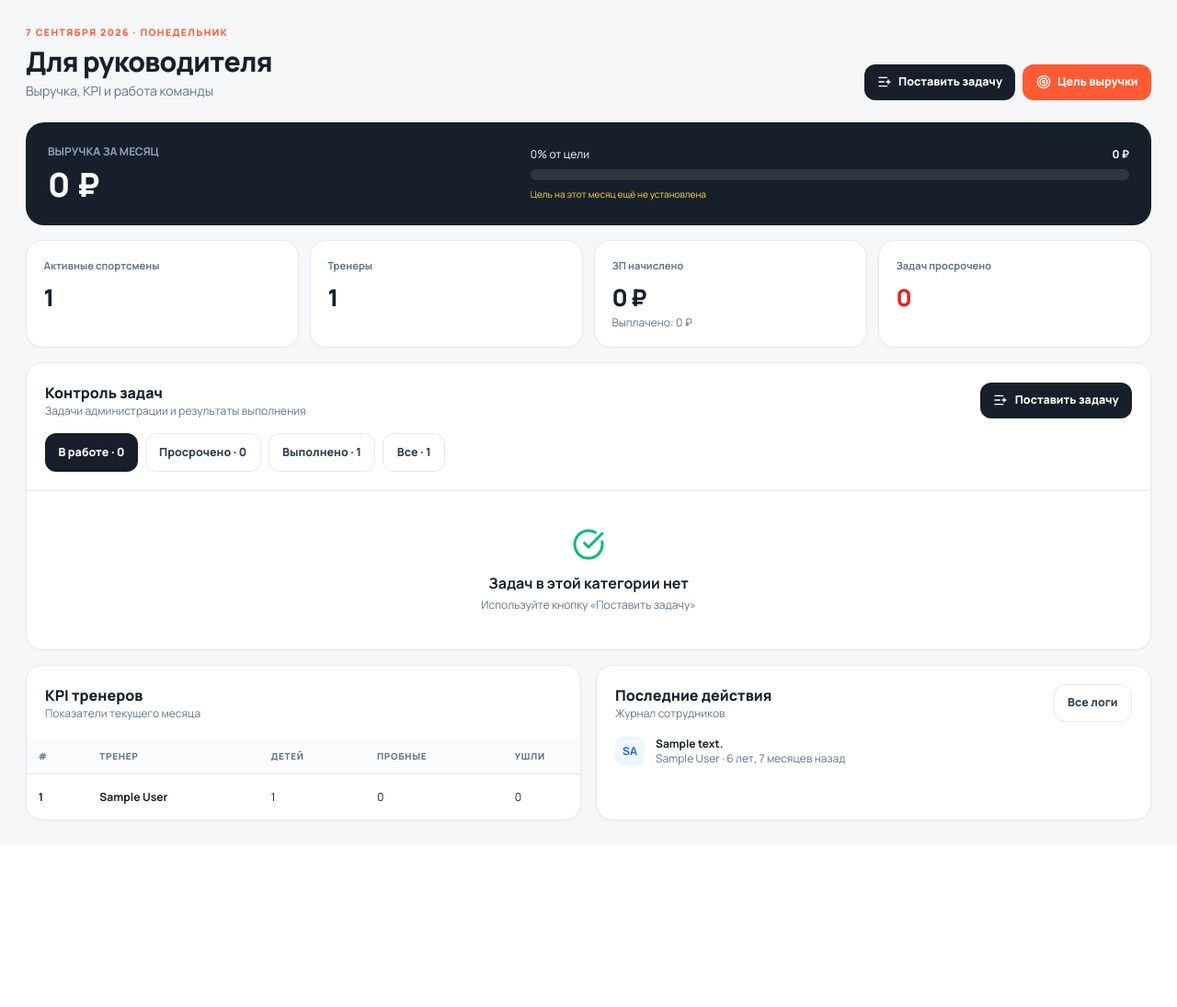
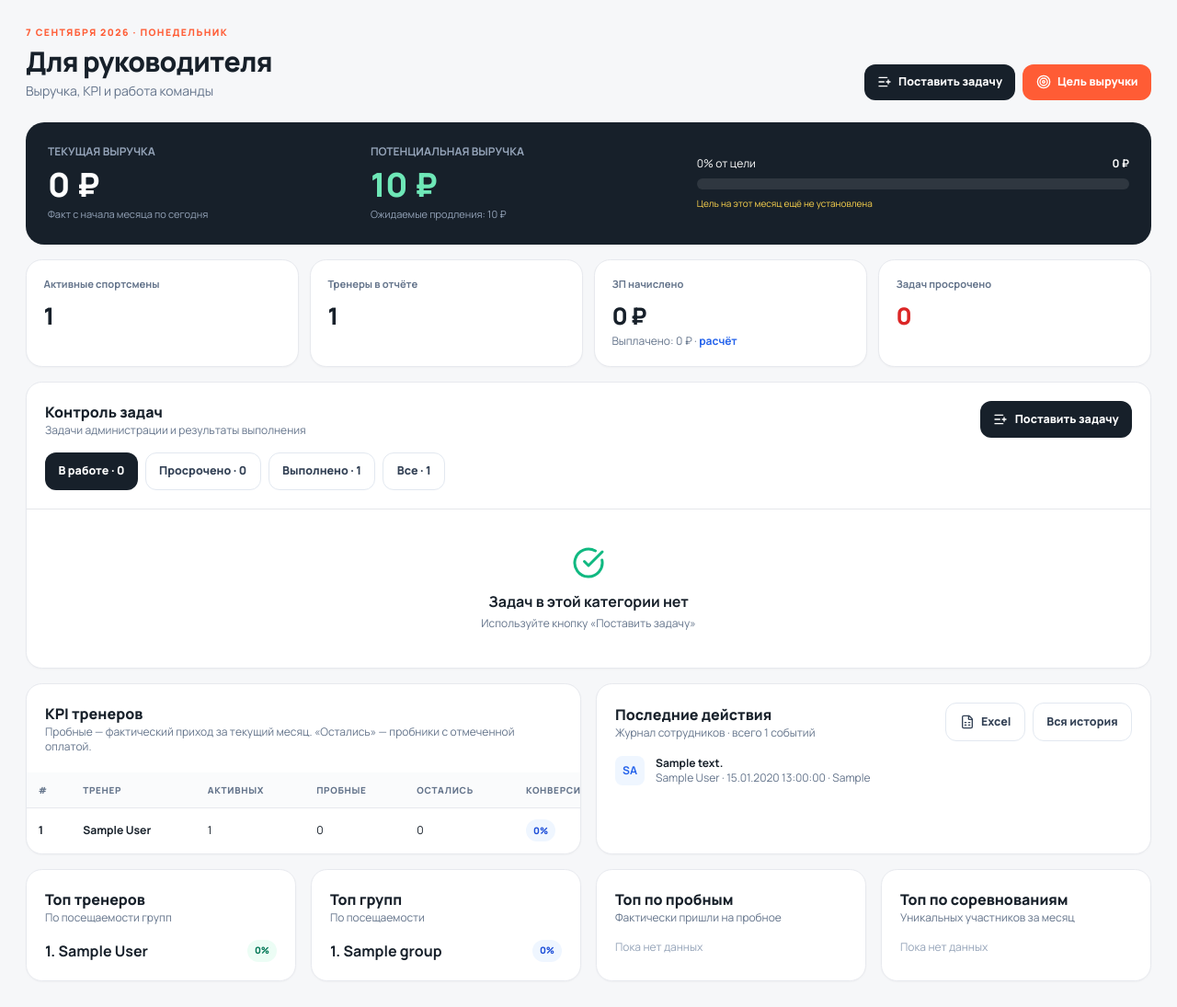
Before and after one commit to EscapingKotaro/SuperMeatCHV, a Django app: page /boss/ in a window 1280 px wide. Shown: the part 69-1164 px from the top of the page at 92% size. Before the commit the page ends 962 px from the top, so only its background shows below. Run offline with Django 5.2, Linux system fonts and the light colour scheme; a user stored in the database is signed in; data comes from the database, SQL or seed files in the repository; tables that the repository leaves empty hold one stand-in row (values such as "Sample post"); some libraries are stand-ins or nearby versions.

Commit message:
Update boss.html

```diff
--- a/crm/templates/crm/boss.html
+++ b/crm/templates/crm/boss.html
@@ -11,15 +11,27 @@
 {% endblock %}
 {% block content %}
 <section class="mb-4 overflow-hidden rounded-[1.25rem] bg-[#17202A] p-6 text-white">
-    <div class="grid gap-6 md:grid-cols-[1fr_1.3fr]">
-        <div>
-            <p class="text-xs font-bold text-slate-400">ВЫРУЧКА ЗА МЕСЯЦ</p>
-            <p class="mt-2 text-4xl font-extrabold">{{ revenue }} ₽</p>
+    <div class="grid gap-6 lg:grid-cols-[1.45fr_1fr]">
+        <div class="grid gap-5 sm:grid-cols-2">
+            <div>
+                <p class="text-xs font-bold text-slate-400">ТЕКУЩАЯ ВЫРУЧКА</p>
+                <p class="mt-2 text-4xl font-extrabold">{{ revenue|floatformat:0 }} ₽</p>
+                <p class="mt-1 text-[11px] text-slate-400">Факт с начала месяца по сегодня</p>
+            </div>
+
+            <div>
+                <p class="text-xs font-bold text-slate-400">ПОТЕНЦИАЛЬНАЯ ВЫРУЧКА</p>
+                <p class="mt-2 text-4xl font-extrabold text-emerald-300">{{ potential_revenue|floatformat:0 }} ₽</p>
+                <p class="mt-1 text-[11px] text-slate-400">
+                    Ожидаемые продления: {{ expected_revenue|floatformat:0 }} ₽
+                </p>
+            </div>
         </div>
+
         <div class="self-center">
             <div class="mb-2 flex justify-between text-xs">
                 <span>{{ target_percent }}% от цели</span>
-                <b>{{ target_amount }} ₽</b>
+                <b>{{ target_amount|floatformat:0 }} ₽</b>
             </div>
             <div class="h-3 overflow-hidden rounded-full bg-white/10">
                 <div class="h-full rounded-full bg-[#FF5C35]" style="width:{{ target_percent }}%">
@@ -31,20 +43,27 @@
         </div>
     </div>
 </section>
+
 <div class="mb-4 grid gap-3 sm:grid-cols-2 xl:grid-cols-4">
     <div class="card metric">
         <p class="metric-label">Активные спортсмены</p>
         <p class="metric-value">{{ active_count }}</p>
     </div>
+
     <div class="card metric">
-        <p class="metric-label">Тренеры</p>
+        <p class="metric-label">Тренеры в отчёте</p>
         <p class="metric-value">{{ trainer_rows|length }}</p>
     </div>
+
     <div class="card metric">
         <p class="metric-label">ЗП начислено</p>
-        <p class="metric-value">{{ salaries }} ₽</p>
-        <p class="text-xs text-slate-500">Выплачено: {{ salary_paid }} ₽</p>
+        <p class="metric-value">{{ salaries|floatformat:0 }} ₽</p>
+        <p class="text-xs text-slate-500">
+            Выплачено: {{ salary_paid|floatformat:0 }} ₽ ·
+            <a href="{% url 'salaries' %}" class="font-bold text-blue-600">расчёт</a>
+        </p>
     </div>
+
     <div class="card metric">
         <p class="metric-label">Задач просрочено</p>
         <p class="metric-value text-red-600">{{ overdue_tasks }}</p>
@@ -209,18 +228,23 @@
     <section class="card overflow-hidden">
         <div class="p-5">
             <h2 class="font-extrabold">KPI тренеров</h2>
-            <p class="text-xs text-slate-500">Показатели текущего месяца</p>
+            <p class="text-xs text-slate-500">
+                Пробные — фактический приход за текущий месяц.
+                «Остались» — пробники с отмеченной оплатой.
+            </p>
         </div>
         <div class="table-wrap">
-            <table class="data-table">
+            <table class="data-table min-w-[900px]">
                 <thead>
                     <tr>
                         <th>#</th>
                         <th>Тренер</th>
-                        <th>Детей</th>
+                        <th>Активных</th>
                         <th>Пробные</th>
+                        <th>Остались</th>
+                        <th>Конверсия</th>
                         <th>Ушли</th>
-                        <th>Посещ.</th>
+                        <th>Посещаемость</th>
                     </tr>
                 </thead>
                 <tbody>
@@ -234,14 +258,27 @@
                         </td>
                         <td>{{ row.children }}</td>
                         <td>{{ row.trial }}</td>
+                        <td>{{ row.retained }}</td>
+                        <td>
+                            <span class="badge bg-blue-50 text-blue-700">{{ row.retention_pct }}%</span>
+                        </td>
                         <td>{{ row.lost }}</td>
                         <td>
-                            <span class="badge {% if row.attendance >= 80 %}bg-emerald-50 text-emerald-700{% else %}bg-amber-50 text-amber-700{% endif %}">{{ row.attendance }}%</span>
+                            <span class="badge
+                                {% if row.attendance >= 80 %}
+                                    bg-emerald-50 text-emerald-700
+                                {% elif row.attendance >= 50 %}
+                                    bg-amber-50 text-amber-700
+                                {% else %}
+                                    bg-red-50 text-red-700
+                                {% endif %}">
+                                {{ row.attendance }}%
+                            </span>
                         </td>
                     </tr>
                     {% empty %}
                     <tr>
-                        <td colspan="6">Нет данных</td>
+                        <td colspan="8">Нет данных</td>
                     </tr>
                     {% endfor %}
                 </tbody>
@@ -249,30 +286,106 @@
         </div>
     </section>
     <section id="logs" class="card p-5">
-        <div class="flex justify-between">
+        <div class="flex flex-wrap items-center justify-between gap-3">
             <div>
                 <h2 class="font-extrabold">
                     {% if all_logs %}Все действия{% else %}Последние действия{% endif %}
                 </h2>
-                <p class="text-xs text-slate-500">Журнал сотрудников</p>
+                <p class="text-xs text-slate-500">
+                    Журнал сотрудников · всего {{ events_count }} событий
+                </p>
             </div>
-            <a href="{% if all_logs %}
+
+            <div class="flex gap-2">
+                <a href="{% url 'boss_logs_export' %}" class="btn btn-soft">
+                    <i data-lucide="file-spreadsheet"></i>
+                    Excel
+                </a>
+
+                <a href="{% if all_logs %}
 {% url 'boss' %}
 {% else %}?all_logs=1#logs{% endif %}" class="btn btn-soft">
-                {% if all_logs %}Свернуть{% else %}Все логи{% endif %}
-            </a>
+                    {% if all_logs %}Свернуть{% else %}Вся история{% endif %}
+                </a>
+            </div>
         </div>
         <div class="mt-4 space-y-4 text-xs">
             {% for event in events %}
             <div class="flex gap-3">
                 <span class="grid h-8 w-8 shrink-0 place-items-center rounded-lg bg-blue-50 font-bold text-blue-600">{{ event.actor.username|slice:":2"|upper|default:"СИ" }}</span>
-                <div>
+                <div class="min-w-0">
                     <b>{{ event.description }}</b>
-                    <p class="text-slate-500">{{ event.actor.get_full_name|default:event.actor.username|default:"Система" }} · {{ event.created_at|timesince }} назад</p>
+                    <p class="text-slate-500">
+                        {{ event.actor.get_full_name|default:event.actor.username|default:"Система" }}
+                        · {{ event.created_at|date:"d.m.Y H:i:s" }}
+                        · {{ event.action }}
+                    </p>
                 </div>
             </div>
             {% empty %}
             <p class="text-slate-500">Действий пока нет</p>
+            {% endfor %}
+        </div>
+    </section>
+</div>
+
+<div class="mt-4 grid gap-4 md:grid-cols-2 xl:grid-cols-4">
+    <section class="card p-5">
+        <h3 class="font-extrabold">Топ тренеров</h3>
+        <p class="mb-4 text-xs text-slate-500">По посещаемости групп</p>
+        <div class="space-y-3">
+            {% for row in top_trainers_attendance %}
+            <div class="flex items-center justify-between gap-3">
+                <b class="truncate">{{ forloop.counter }}. {{ row.trainer.full_name }}</b>
+                <span class="badge bg-emerald-50 text-emerald-700">{{ row.attendance }}%</span>
+            </div>
+            {% empty %}
+            <p class="text-xs text-slate-400">Пока нет данных</p>
+            {% endfor %}
+        </div>
+    </section>
+
+    <section class="card p-5">
+        <h3 class="font-extrabold">Топ групп</h3>
+        <p class="mb-4 text-xs text-slate-500">По посещаемости</p>
+        <div class="space-y-3">
+            {% for row in top_groups_attendance %}
+            <div class="flex items-center justify-between gap-3">
+                <b class="truncate">{{ forloop.counter }}. {{ row.group.name }}</b>
+                <span class="badge bg-blue-50 text-blue-700">{{ row.attendance_pct }}%</span>
+            </div>
+            {% empty %}
+            <p class="text-xs text-slate-400">Пока нет данных</p>
+            {% endfor %}
+        </div>
+    </section>
+
+    <section class="card p-5">
+        <h3 class="font-extrabold">Топ по пробным</h3>
+        <p class="mb-4 text-xs text-slate-500">Фактически пришли на пробное</p>
+        <div class="space-y-3">
+            {% for row in top_trial_groups %}
+            <div class="flex items-center justify-between gap-3">
+                <b class="truncate">{{ forloop.counter }}. {{ row.name }}</b>
+                <span class="badge bg-violet-50 text-violet-700">{{ row.count }}</span>
+            </div>
+            {% empty %}
+            <p class="text-xs text-slate-400">Пока нет данных</p>
+            {% endfor %}
+        </div>
+    </section>
+
+    <section class="card p-5">
+        <h3 class="font-extrabold">Топ по соревнованиям</h3>
+        <p class="mb-4 text-xs text-slate-500">Уникальных участников за месяц</p>
+        <div class="space-y-3">
+            {% for row in top_competition_groups %}
+            <div class="flex items-center justify-between gap-3">
+                <b class="truncate">{{ forloop.counter }}. {{ row.name }}</b>
+                <span class="badge bg-orange-50 text-orange-700">{{ row.count }}</span>
+            </div>
+            {% empty %}
+            <p class="text-xs text-slate-400">Пока нет данных</p>
             {% endfor %}
         </div>
     </section>
```
